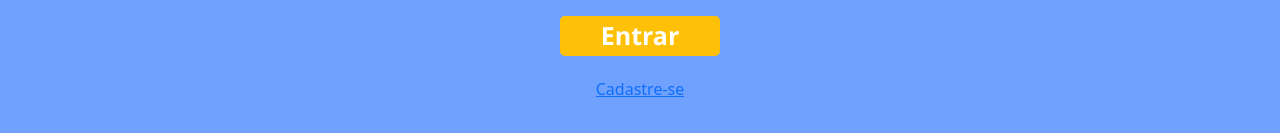
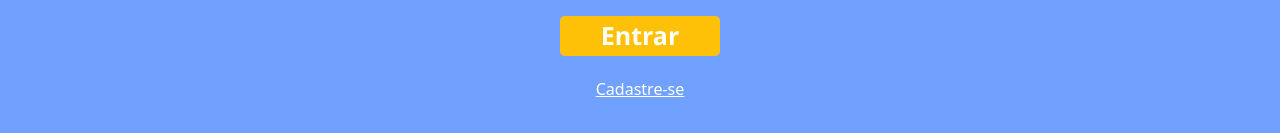
Before and after one commit to SergioViniciusAF/sunday_game_ranking, a plain HTML site: page html/login.html in a window 1280 px wide. Shown: the part 393-526 px from the top of the page. Drawn offline with nearby package versions, Linux system fonts and the light colour scheme.

Commit message:
Criação da tela de login

```diff
--- a/css/style.css
+++ b/css/style.css
@@ -32,3 +32,7 @@ body{
     width:160px;
 
 }
+
+.btn-link{
+    color: white;
+}
```
